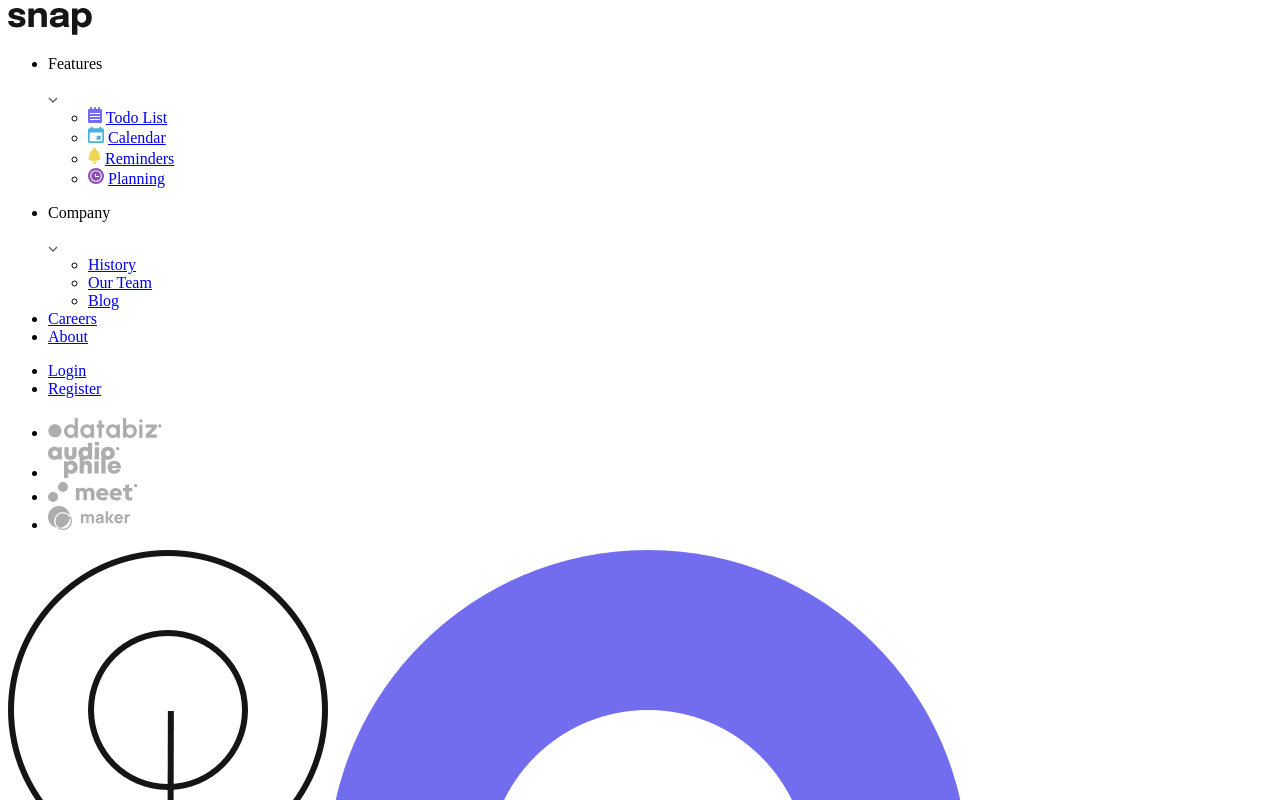
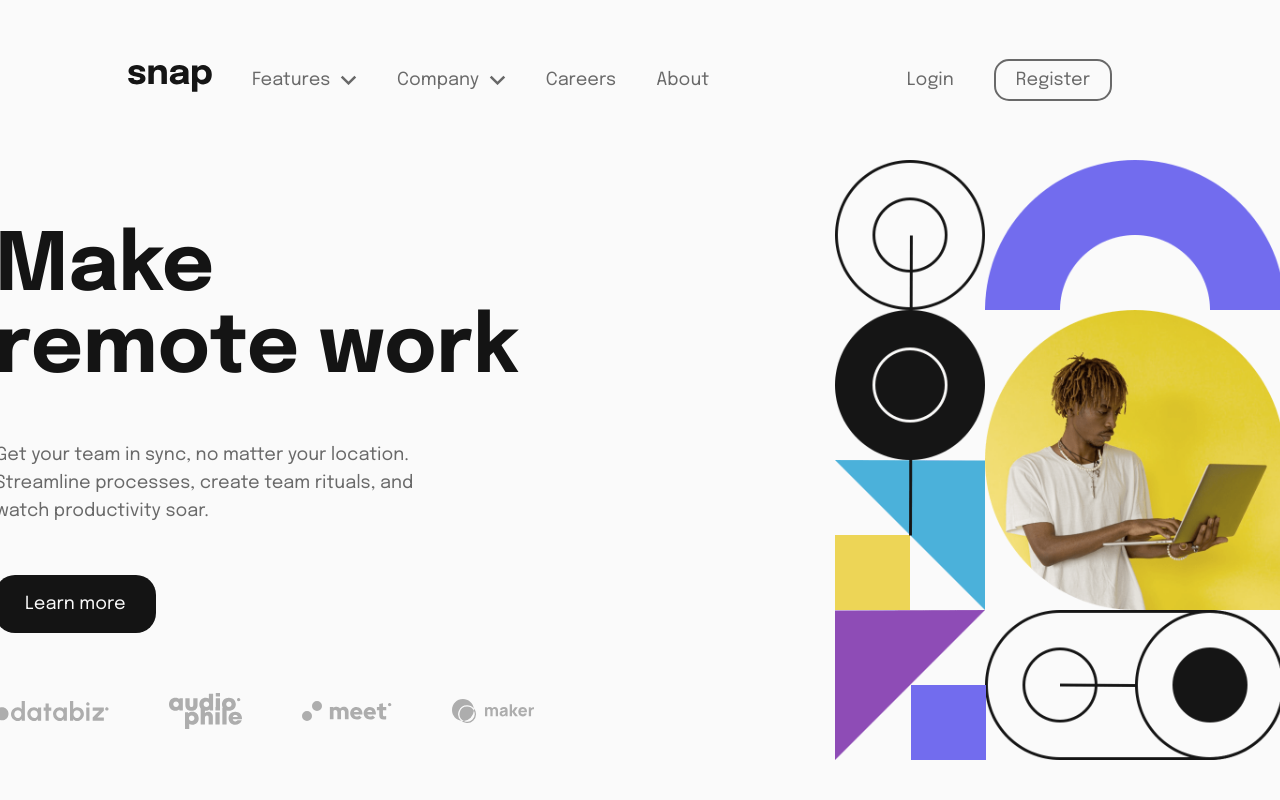
Before and after one commit to lkiryu/intro-section-with-dropdown-navigation, a plain HTML site: page index.html in a window 1280 px wide. Shown: the top 800 px of the page. Drawn offline with Linux system fonts and the light colour scheme.

Commit message:
style add

```diff
--- a/index.html
+++ b/index.html
@@ -29,7 +29,7 @@
                     <li class="nav-link">
                         <p>Features</p>
                         <img src="./src/images/icon-arrow-down.svg" alt="icon-arrow-down">
-                        <ul>
+                        <ul class="toggle features none">
                             <li>
                                 <img src="./src/images/icon-todo.svg" alt="icon-todo">
                                 <a href="#">Todo List</a>
@@ -51,7 +51,7 @@
                     <li class="nav-link">
                         <p>Company</p>
                         <img src="./src/images/icon-arrow-down.svg" alt="icon-arrow-down">
-                        <ul>
+                        <ul class="toggle company none">
                             <li>
                                 <a href="#">History</a>
                             </li>
@@ -82,9 +82,10 @@
         </header>
         <section class="section">
             <div class="info">
-                <h2 class="title"></h2>
-                <p class="descrition"></p>
-                <a href="" class="button"></a>
+                <h2 class="title">Make remote work</h2>
+                <p class="description">Get your team in sync, no matter your location. Streamline processes,
+                    create team rituals, and watch productivity soar.</p>
+                <a href="#" class="button">Learn more</a>
                 <ul class="brands">
                     <li><img src="./src/images/client-databiz.svg" alt="client-databiz"></li>
                     <li><img src="./src/images/client-audiophile.svg" alt="client-audiophile"></li>
@@ -92,7 +93,7 @@
                     <li><img src="./src/images/client-maker.svg" alt="client-maker"></li>
                 </ul>
             </div>
-            <img src="./src/images/image-hero-desktop.png" alt="image-hero-desktop">
+            <img src="./src/images/image-hero-desktop.png" alt="image-hero-desktop" class="image-hero">
         </section>
     </main>
     <script src="./src/js/index.js"></script>
--- a/src/css/reset.css
+++ b/src/css/reset.css
@@ -0,0 +1,14 @@
+*{
+    padding: 0;
+    margin: 0;
+    box-sizing: border-box;
+}
+
+li{
+    list-style: none;
+}
+
+a{
+    color: inherit;
+    text-decoration: none;
+}
--- a/src/css/style.css
+++ b/src/css/style.css
@@ -0,0 +1,150 @@
+@import url('https://fonts.googleapis.com/css2?family=Epilogue:wght@100..900&display=swap');
+
+body {
+    font-family: "Epilogue", sans-serif;
+    font-size: 18px;
+}
+
+.container {
+    display: flex;
+    flex-direction: column;
+    justify-content: center;
+    align-items: center;
+    height: 100vh;
+    background-color: hsl(0, 0%, 98%);
+}
+
+.header {
+    display: flex;
+    justify-content: center;
+    align-items: center;
+    height: 20vh;
+    width: 80%;
+}
+
+.header .logo {
+    margin-right: 40px;
+}
+
+.header nav {
+    display: flex;
+    justify-content: space-between;
+    align-items: center;
+    width: 100%;
+}
+
+nav .nav-list {
+    display: flex;
+}
+
+.nav-list .nav-link {
+    display: flex;
+    justify-content: center;
+    align-items: center;
+    margin-right: 40px;
+    cursor: pointer;
+}
+
+.nav-link p,
+.nav-link a {
+    color: hsl(0, 0%, 41%);
+}
+
+.nav-link p {
+    margin-right: 10px;
+}
+
+.nav-link img {
+    height: 10px;
+}
+
+.nav-link .toggle{
+    position: absolute;
+    top: 15%;
+    padding: 20px 30px;
+    background-color: hsl(0, 0%, 98%);
+    box-shadow: 0 0 20px 5px hsl(0, 0%, 80%);
+    border-radius: 10px;
+    cursor: auto;
+}
+
+.toggle li{
+    margin-bottom: 20px;
+    width: 100%;
+}
+
+.toggle li img{
+    width: 15px;
+    height: 15px;
+    margin-right: 5px;
+}
+
+.nav-link .toggle.features{
+    left: 13%;
+}
+
+.nav-link .toggle.company{
+    left: 24%;
+}
+
+.nav-list.login .nav-link:last-child a {
+    border: 2px solid hsl(0, 0%, 41%);
+    border-radius: 15px;
+    padding: 10px 20px;
+}
+
+.header .mobile-menu {
+    display: none;
+}
+
+.none {
+    display: none;
+}
+
+.section {
+    display: flex;
+    justify-content: center;
+    height: 80vh;
+    width: 80vw;
+}
+
+.section .info {
+    display: flex;
+    flex-direction: column;
+    justify-content: center;
+    align-items: flex-start;
+    margin-right: 300px;
+}
+
+.info .title {
+    font-size: 80px;
+    width: 540px;
+    margin-bottom: 50px;
+    color: hsl(0, 0%, 8%);
+}
+
+.info .description {
+    color: hsl(0, 0%, 41%);
+    line-height: 28px;
+    width: 450px;
+    margin-bottom: 50px;
+}
+
+.info .button {
+    background-color: hsl(0, 0%, 8%);
+    color: hsl(0, 0%, 98%);
+    padding: 20px 30px;
+    border-radius: 20px;
+    margin-bottom: 60px;
+}
+
+.info .brands {
+    display: flex;
+    justify-content: space-between;
+    align-items: center;
+    width: 100%;
+}
+
+.section .image-hero {
+    height: 600px;
+}
```
